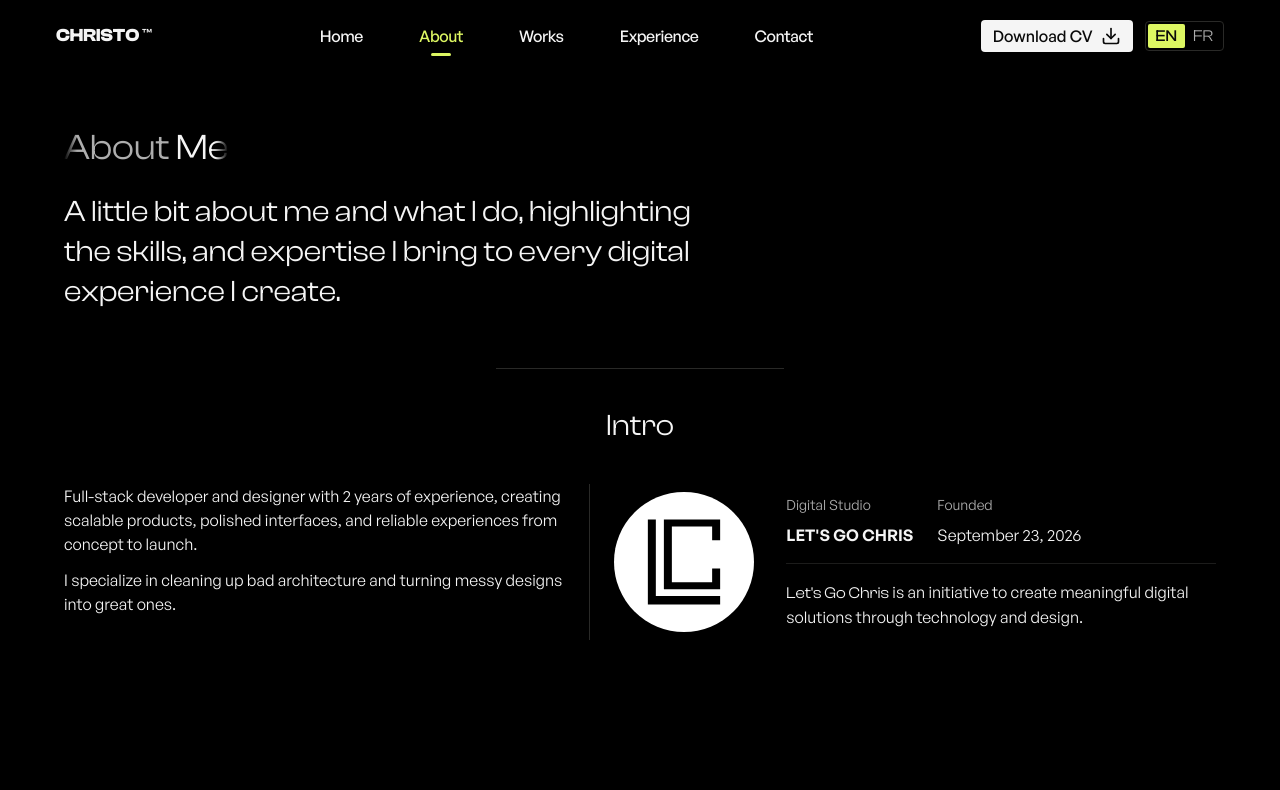
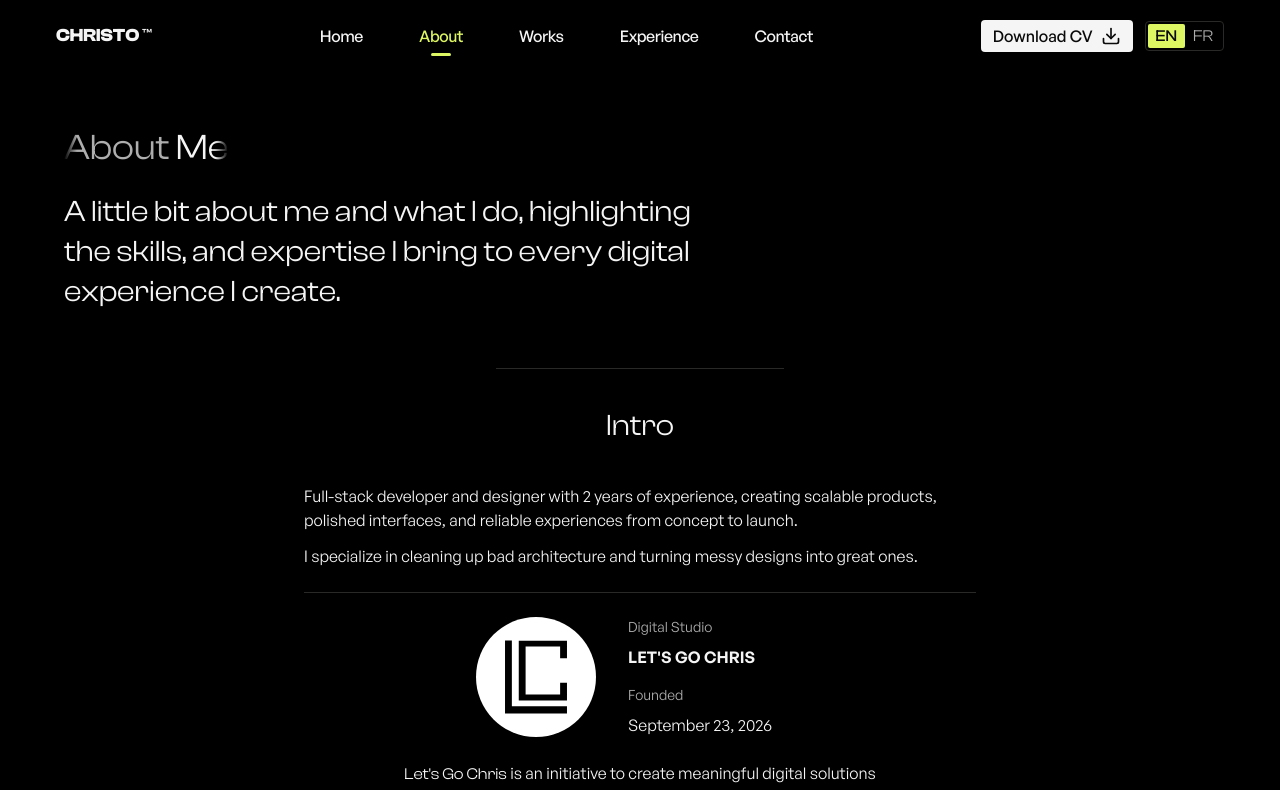
Before and after one commit to bossnare/portfolio, a Next.js app: page /about in a window 1280 px wide. Shown: the top 790 px of the page. Built offline with nearby package versions, Linux system fonts and the light colour scheme.

Commit message:
add stopPropagation in view works button at Project card

```diff
--- a/src/components/Footer.tsx
+++ b/src/components/Footer.tsx
@@ -30,19 +30,19 @@ export function Footer() {
             className="flex flex-wrap gap-x-5 gap-y-2"
           >
             <a
-              className="transition-colors hover:text-background dark:hover:text-foreground"
+              className="transition-colors hover:text-background dark:hover:text-foreground active:bg-muted"
               href="#about"
             >
               About
             </a>
             <a
-              className="transition-colors hover:text-background dark:hover:text-foreground"
+              className="transition-colors hover:text-background dark:hover:text-foreground active:bg-muted"
               href="#featured-projects"
             >
-              Projects
+              Works
             </a>
             <a
-              className="transition-colors hover:text-background dark:hover:text-foreground"
+              className="transition-colors hover:text-background dark:hover:text-foreground active:bg-muted"
               href="#hero"
             >
               Home
--- a/src/components/Header.tsx
+++ b/src/components/Header.tsx
@@ -45,7 +45,7 @@ export function Header() {
         </ul>
         <div className="flex items-center gap-3">
           <a
-            className="hidden shrink-0 lg:flex h-8 items-center justify-center gap-2 rounded-sm px-3 bg-foreground text-background transition-colors hover:bg-[#383838] dark:hover:text-background dark:hover:bg-[#ccc] active:bg-[#383838] dark:active:bg-[#ccc] font-medium"
+            className="hidden lg:flex h-8 items-center justify-center gap-2 rounded-sm px-3 bg-foreground text-background transition-colors hover:bg-[#383838] dark:hover:text-background dark:hover:bg-[#ccc] active:bg-[#383838] dark:active:bg-[#ccc] font-medium"
             href="/cv/Christo_Razafimanga_Dev_CV.pdf"
             download
           >
--- a/src/components/SocialLinks.tsx
+++ b/src/components/SocialLinks.tsx
@@ -1,4 +1,5 @@
 import Image from 'next/image';
+import { MaskedIcon } from './MaskedIcon';
 
 const socialLinks = [
   {
@@ -21,11 +22,6 @@ const socialLinks = [
     icon: 'github.svg',
     href: `https://github.com/bossnare`,
   },
-  {
-    name: 'TikTok',
-    icon: 'tiktok.svg',
-    href: 'https://www.tiktok.com/@thebossnare',
-  },
 ];
 
 export function SocialLinks() {
@@ -34,19 +30,14 @@ export function SocialLinks() {
       {socialLinks.map((socialLink) => (
         <a
           href={socialLink.href}
+          title={socialLink.name}
           aria-label={`Send me a message ${socialLink.name}`}
           key={socialLink.icon}
           target="_blank"
           rel="noopener noreferrer"
-          className="p-1 rounded hover:opacity-80 active:bg-black/4 dark:active:bg-[#1a1a1a]"
+          className="p-1 rounded hover:opacity-80 active:bg-muted"
         >
-          <Image
-            width={60}
-            height={60}
-            src={`/icon/color/${socialLink.icon}`}
-            className="size-6"
-            alt={socialLink.name}
-          />
+          <MaskedIcon icon={socialLink.icon} className="size-6" />
         </a>
       ))}
     </div>
--- a/src/components/about/Intro.tsx
+++ b/src/components/about/Intro.tsx
@@ -7,21 +7,21 @@ export const Intro = () => {
       <span className="absolute top-0 w-1/4 border-t border-border" />
 
       <h3 className="max-w-md text-3xl">Intro</h3>
-      <div className="flex flex-col justify-between w-full gap-6 divide-y md:divide-x md:divide-y-0 md:flex-row divide-border">
-        <div className="pb-6 pr-6 space-y-3">
-          <p className="max-w-2xl">{intro.description[0]}</p>
-          <p className="max-w-2xl">{intro.description[1]}</p>
+      <div className="flex flex-col items-center justify-between w-full gap-6 divide-y divide-border">
+        <div className="max-w-2xl pb-6 space-y-3">
+          <p>{intro.description[0]}</p>
+          <p>{intro.description[1]}</p>
         </div>
-        <div className="flex md:w-[70%] items-start md:items-center gap-8">
+        <div className="flex flex-col items-start gap-6 md:items-center">
+          <div className="flex items-center gap-8">
             <Image
               src={`/icon/${intro.letsgochris.image}`}
               alt="logo-icon"
               width={300}
               height={300}
-            className="h-auto w-35 dark:invert"
+              className="h-auto w-30 dark:invert"
             />
             <div className="flex flex-col gap-4">
-            <div className="flex flex-col md:flex-row gap-6">
               {intro.letsgochris.info.map((info) => (
                 <div key={info.value} className="flex flex-col gap-2">
                   <span className="text-sm text-muted-foreground">
@@ -32,10 +32,11 @@ export const Intro = () => {
               ))}
             </div>
             <span className="border-t border-border/70" />
-            <div className="max-w-lg">
+          </div>
+
+          <div className="max-w-lg md:text-center">
             <span className="font-display">{intro.letsgochris.name}</span>{' '}
             {intro.letsgochris.description}
-            </div>
           </div>
         </div>
       </div>
--- a/src/components/link.tsx
+++ b/src/components/link.tsx
@@ -6,7 +6,13 @@ import { useNavigation } from '@/src/hooks/use-navigation';
 
 type Props = React.ComponentProps<'a'>;
 
-function OpenLink({ children, className, href = '#', ...props }: Props) {
+function OpenLink({
+  children,
+  onClick,
+  className,
+  href = '#',
+  ...props
+}: Props) {
   const { goTo } = useNavigation();
 
   return (
@@ -14,6 +20,7 @@ function OpenLink({ children, className, href = '#', ...props }: Props) {
       href={href}
       onClick={(e) => {
         e.preventDefault();
+        onClick?.(e);
         handleWait(() => goTo({ href: href }), 200);
       }}
       className={cn('flex items-center justify-center gap-3', className)}
@@ -27,6 +34,7 @@ function OpenLink({ children, className, href = '#', ...props }: Props) {
 function OpenExternalLink({
   children,
   className,
+  onClick,
   href = '#',
   ...props
 }: Props) {
@@ -37,6 +45,7 @@ function OpenExternalLink({
       href={href}
       onClick={(e) => {
         e.preventDefault();
+        onClick?.(e);
         handleWait(() => goTo({ href: href, openExternal: true }), 200);
       }}
       className={cn('flex items-center justify-center gap-3', className)}
--- a/src/components/works/ProjectCard.tsx
+++ b/src/components/works/ProjectCard.tsx
@@ -1,17 +1,33 @@
+'use client';
+
+import {
+  MoveRight,
+  FolderKanban,
+  GlobeCheck,
+  Music,
+  PersonStanding,
+} from 'lucide-react';
 import type { Work } from '@/src/data/works';
-import { MoveRight } from 'lucide-react';
 import { OpenExternalLink } from '../link';
+
+const workIcons = {
+  music: Music,
+  'folder-kanban': FolderKanban,
+  'globe-check': GlobeCheck,
+  'person-standing': PersonStanding,
+};
 
 type WorkCardProps = {
   work: Work;
 };
 
 export function ProjectCard({ work }: WorkCardProps) {
-  const Icon = work.icon;
+  const Icon = workIcons[work.icon as keyof typeof workIcons];
 
   return (
     <div
       tabIndex={0}
+      onClick={() => alert('Mandeha')}
       className="flex flex-col h-full p-8 transition-colors border rounded-lg shadow-xs cursor-pointer border-border/60 bg-background hover:border-border hover:bg-muted/40 active:border-border active:bg-muted"
     >
       <div className="flex gap-5 pb-8 content grow">
@@ -41,6 +57,7 @@ export function ProjectCard({ work }: WorkCardProps) {
         <span className="text-sm">View work</span>
 
         <OpenExternalLink
+          onClick={(e) => e.stopPropagation()}
           href={work.link}
           className="self-start rounded-full p-4 hover:bg-black/4 hover:text-foreground active:text-foreground active:bg-muted dark:hover:bg-[#1a1a1a]"
         >
--- a/src/data/works.ts
+++ b/src/data/works.ts
@@ -1,5 +1,3 @@
-import { Music, GlobeCheck, FolderKanban, PersonStanding } from 'lucide-react';
-
 export const works = [
   {
     case: 'web',
@@ -7,7 +5,7 @@ export const works = [
     name: 'MelodayzMusic',
     description:
       'A modern music streaming platform built with Next.js and Tailwind CSS. Features seamless audio playback, personalized playlist creation, and a responsive user interface.',
-    icon: Music,
+    icon: 'music',
     color: '#2D7DD2',
     link: 'https://melodayzmusic.vercel.app',
   },
@@ -17,7 +15,7 @@ export const works = [
     name: 'Talor',
     description:
       'A collaborative task management application featuring intercative Kanban boards, drag-and-drop functionality, and real-time updates powered by React/Vite and NestJS.',
-    icon: FolderKanban,
+    icon: 'folder-kanban',
     color: '#A9E5BB',
     link: 'https://talor.vercel.app',
   },
@@ -27,7 +25,7 @@ export const works = [
     name: 'Christo Razafimanga',
     description:
       'My personal portfolio website designed to showcase my skills, projects, and professional journey. Focused on high performance, clean UI/UX, and accessibility.',
-    icon: GlobeCheck,
+    icon: 'globe-check',
     color: '#55D5D0',
     link: 'https://christorazafimanga.is-a.dev',
   },
@@ -37,7 +35,7 @@ export const works = [
     name: 'Cabinet Excellent',
     description:
       'My personal portfolio website designed to showcase my skills, projects, and professional journey. Focused on high performance, clean UI/UX, and accessibility.',
-    icon: PersonStanding,
+    icon: 'person-standing',
     color: '#EEB902',
     link: '#',
   },
```
Lines whose indentation alone changed are shown as unchanged.
